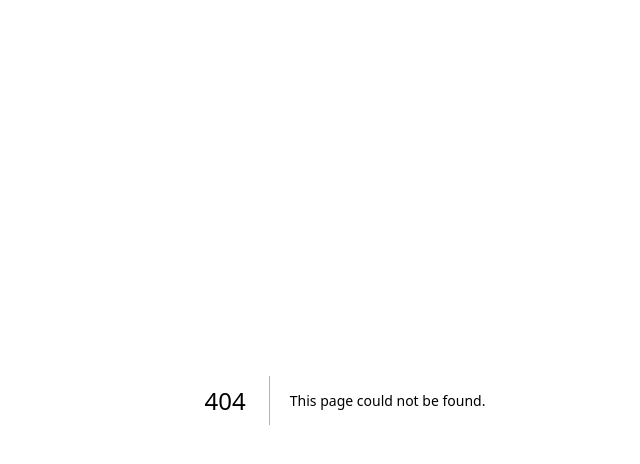
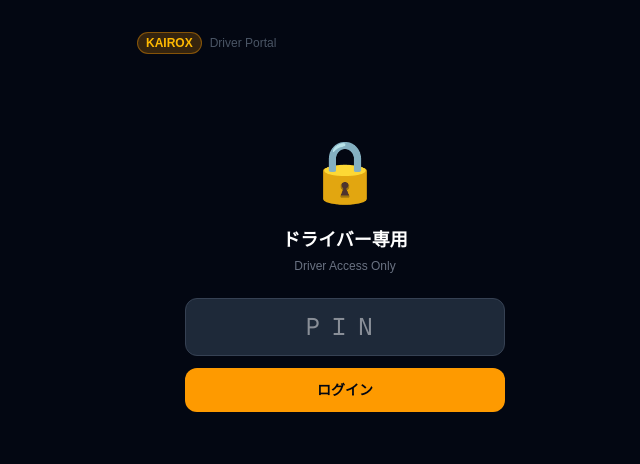
Before and after one commit to Tsune2034/tsune2034.github.io, a Next.js app in the folder frontend/: page /driver in a window 1280 px wide. Before the commit this address had no page. Shown: the top 464 px of the page, without its empty margins (295-935 px from the left). Built offline with nearby package versions, Linux system fonts and the light colour scheme.

Commit message:
feat: /driver ルート新設（PIN認証付きドライバー専用画面）
- app/driver/page.tsx 新規作成
- 既存 DriverView（PIN認証・GPS送信・フライトボード）をラップ
- KAIROX ダークテーマで統一

Co-Authored-By: Claude Sonnet 4.6 <noreply@anthropic.com>

```diff
--- /dev/null
+++ b/frontend/app/driver/page.tsx
@@ -0,0 +1,27 @@
+"use client";
+
+import dynamic from "next/dynamic";
+import { t } from "../i18n";
+
+const DriverView = dynamic(() => import("../DriverView"), {
+  ssr: false,
+  loading: () => <div className="min-h-screen bg-gray-950" />,
+});
+
+export default function DriverPage() {
+  return (
+    <div className="min-h-screen bg-gray-950 text-gray-100">
+      <div className="max-w-md mx-auto px-4 py-8">
+        <div className="flex items-center justify-between mb-6">
+          <div className="flex items-center gap-2">
+            <span className="text-xs font-bold px-2 py-0.5 rounded-full bg-amber-500/20 border border-amber-500/40 text-amber-400">
+              KAIROX
+            </span>
+            <span className="text-xs text-gray-600">Driver Portal</span>
+          </div>
+        </div>
+        <DriverView tr={t.ja} />
+      </div>
+    </div>
+  );
+}
```
